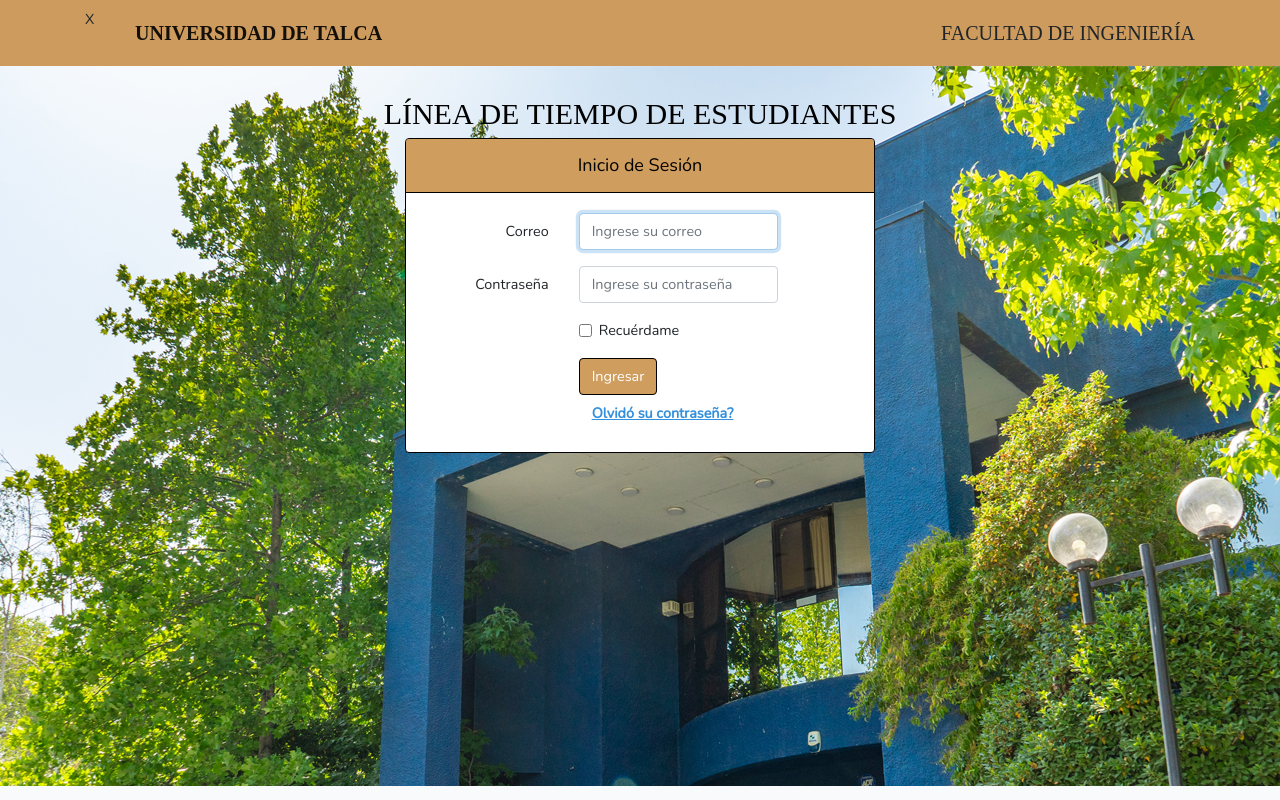
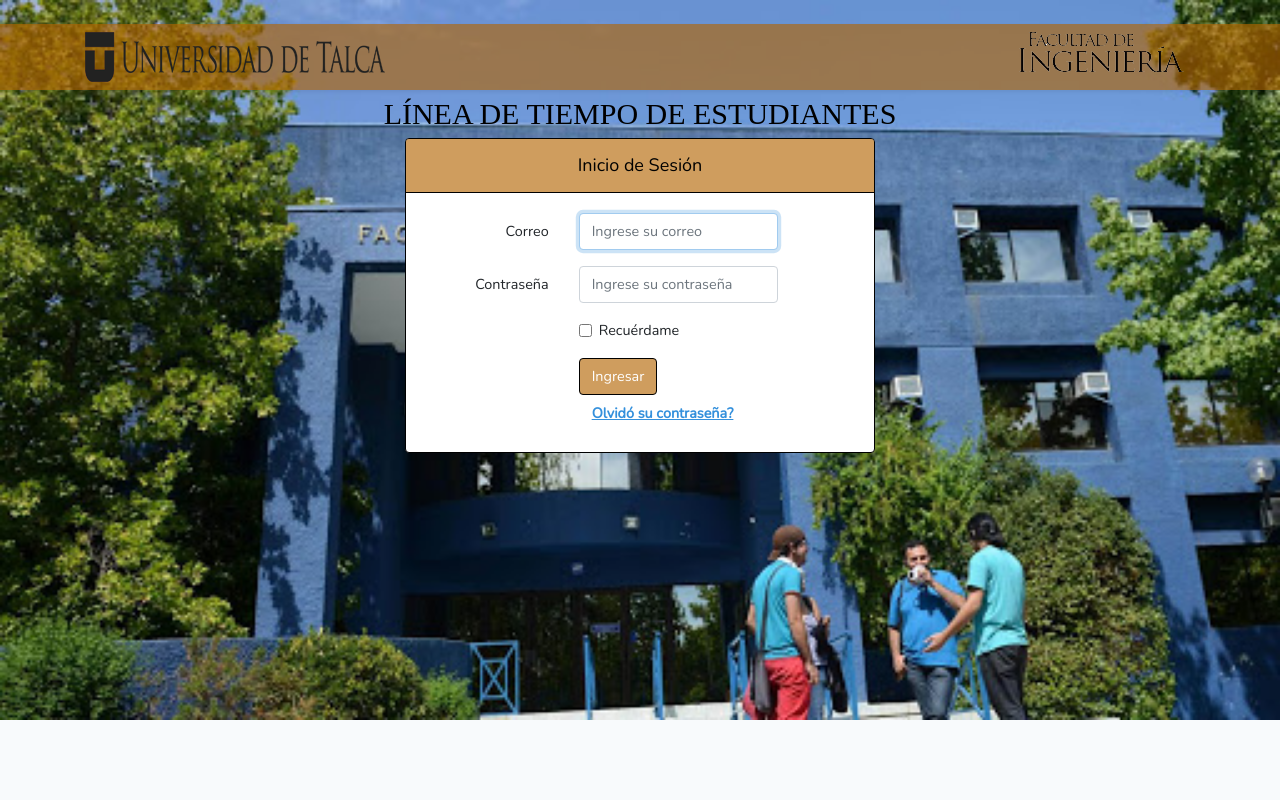
Before and after one commit to lgsilvestre/StudentTimeLine_G3, a Laravel app: page / in a window 1280 px wide. Run offline with Laravel 8, Linux system fonts and the light colour scheme.

Commit message:
@ArielVF Avance en inicio de sesión
Se agregaron los logos de la universidad y facultad y una imagen de fondo que abarca toda la pantalla.

```diff
--- a/public/css/custom.css
+++ b/public/css/custom.css
@@ -15,8 +15,15 @@
 }
 
 .custom-imagen{
-    background-image: url('/images/logo_utalca_negro.png');
-    width: 50px;
+    background-image: url('/images/logo.png');
+    width: 300px;
+    height: 50px;
+}
+
+
+.custom-imagen2{
+    background-image: url('/images/facultad.png');
+    width: 200px;
     height: 50px;
 }
 
@@ -53,8 +60,11 @@
 
 .custom-fondo{
     background-image: url('/images/Ingenieria.jpg');
-    width: 100%;
-    height: 90%;
+    max-width: auto;
+    max-height: auto;
+    height: 100%;
+    background-size: 100%;
+    object-fit: cover;
     background-repeat: no-repeat;
-    position: absolute;
+    background-position: absolute;
 }
--- a/resources/views/layouts/app.blade.php
+++ b/resources/views/layouts/app.blade.php
@@ -21,13 +21,14 @@
     <link href="{{ asset('css/custom.css') }}" rel="stylesheet">
 
 </head>
-<body>
+<body class="py-4 custom-fondo">
+
     <div id="app">
         <nav class="navbar navbar-expand-md navbar-light custom-color shadow-sm">
-            <div class="container">
-            <div class="custom-imagen">X</div>
+            <div class="container" >
+            <div class="custom-imagen"></div>
                 <a class="navbar-brand custom-universidad">
-                    {{ 'UNIVERSIDAD DE TALCA' }}
+
                 </a>
 
                 <div class="collapse navbar-collapse" id="navbarSupportedContent">
@@ -42,7 +43,8 @@
                         @guest
                             @if (Route::has('register'))
                                 <li class="nav-item custom-titulo">
-                                    <a class="custom-facultad">{{ __('FACULTAD DE INGENIERÍA') }}</a>
+                                <div class="custom-imagen2"></div>
+                                    <a class="custom-facultad"></a>
                                 </li>
                             @endif
                         @else
@@ -69,7 +71,7 @@
             </div>
         </nav>
 
-        <main class="py-4 custom-fondo">
+        <main>
             @yield('content')
         </main>
     </div>
```
Also changed, not shown: public/images/Ingenieria.jpg, public/images/facultad.png (added), public/images/logo.png (added).
